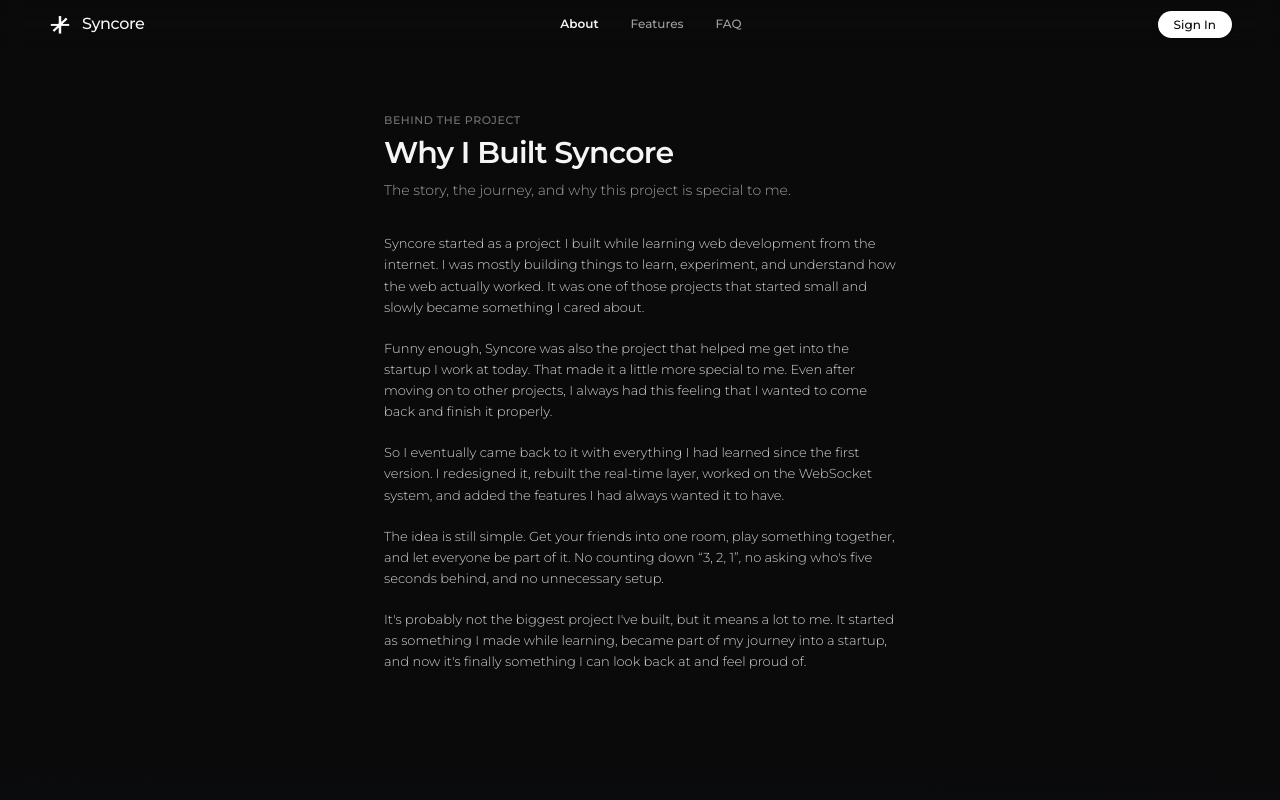
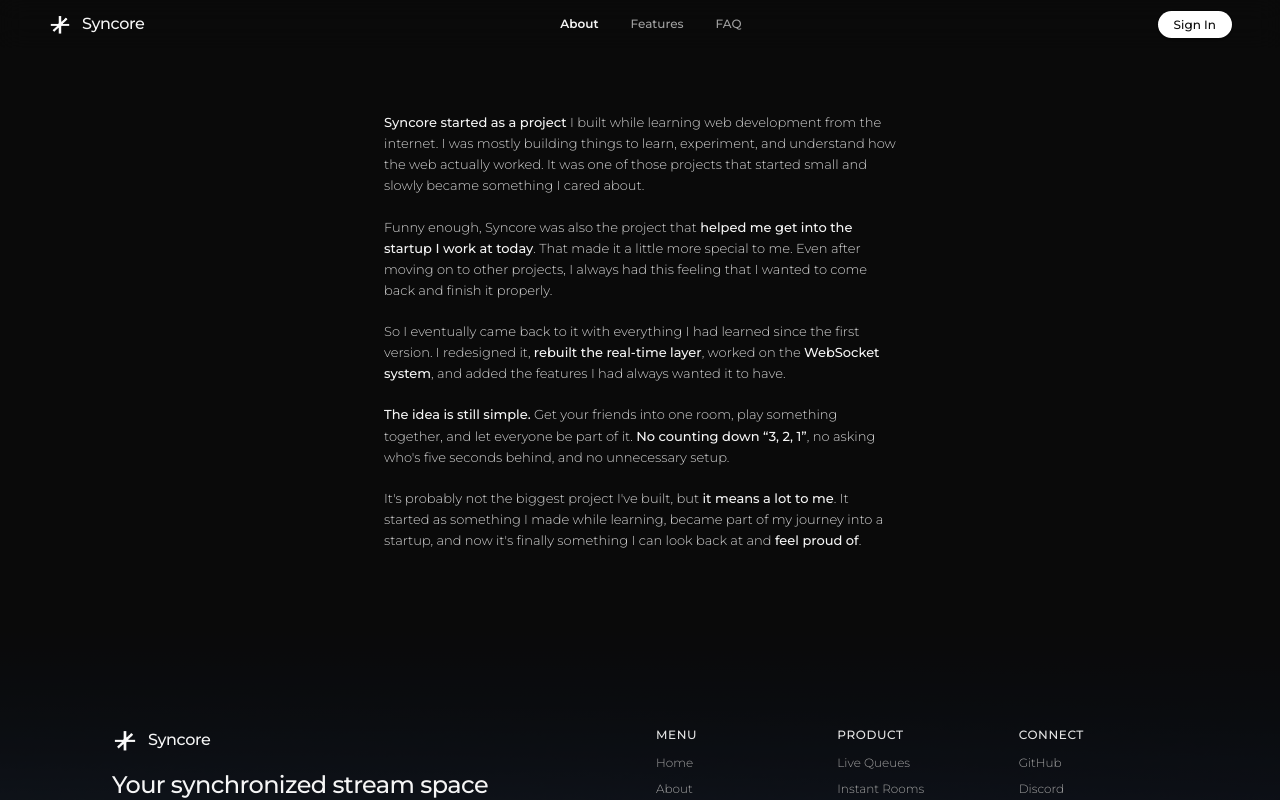
Before and after one commit to ayaanshilledar/syncore, a Next.js app: page /about in a window 1280 px wide. Shown: the top 800 px of the page. Built offline with nearby package versions, Linux system fonts and the light colour scheme; no server answers; a small style sheet from the web is missing.

Commit message:
Update About page content and typography highlights

```diff
--- a/app/about/page.tsx
+++ b/app/about/page.tsx
@@ -66,39 +66,26 @@ export default async function AboutPage() {
 
       {/* Main Content - Compact, Readable Editorial Typography */}
       <main className="flex-1 px-5 sm:px-8 py-12 sm:py-16 max-w-xl mx-auto w-full text-left">
-        {/* Header Intro */}
-        <div className="mb-8">
-          <span className="text-[11px] font-medium text-neutral-500 uppercase tracking-wider block mb-1.5">
-            Behind the project
-          </span>
-          <h1 className="text-2xl sm:text-3xl font-semibold tracking-tight text-neutral-100">
-            Why I Built Syncore
-          </h1>
-          <p className="text-xs sm:text-sm font-light text-neutral-400 mt-2 leading-relaxed">
-            The story, the journey, and why this project is special to me.
-          </p>
-        </div>
-
         {/* Paragraph Sections */}
         <article className="space-y-5 text-xs sm:text-[13px] font-light text-neutral-300 leading-relaxed">
           <p>
-            Syncore started as a project I built while learning web development from the internet. I was mostly building things to learn, experiment, and understand how the web actually worked. It was one of those projects that started small and slowly became something I cared about.
+            <strong className="font-medium text-neutral-100">Syncore started as a project</strong> I built while learning web development from the internet. I was mostly building things to learn, experiment, and understand how the web actually worked. It was one of those projects that started small and slowly became something I cared about.
           </p>
 
           <p>
-            Funny enough, Syncore was also the project that helped me get into the startup I work at today. That made it a little more special to me. Even after moving on to other projects, I always had this feeling that I wanted to come back and finish it properly.
+            Funny enough, Syncore was also the project that <strong className="font-medium text-neutral-100">helped me get into the startup I work at today</strong>. That made it a little more special to me. Even after moving on to other projects, I always had this feeling that I wanted to come back and finish it properly.
           </p>
 
           <p>
-            So I eventually came back to it with everything I had learned since the first version. I redesigned it, rebuilt the real-time layer, worked on the WebSocket system, and added the features I had always wanted it to have.
+            So I eventually came back to it with everything I had learned since the first version. I redesigned it, <strong className="font-medium text-neutral-100">rebuilt the real-time layer</strong>, worked on the <strong className="font-medium text-neutral-100">WebSocket system</strong>, and added the features I had always wanted it to have.
           </p>
 
           <p>
-            The idea is still simple. Get your friends into one room, play something together, and let everyone be part of it. No counting down &ldquo;3, 2, 1&rdquo;, no asking who&apos;s five seconds behind, and no unnecessary setup.
+            <strong className="font-medium text-neutral-100">The idea is still simple.</strong> Get your friends into one room, play something together, and let everyone be part of it. <strong className="font-medium text-neutral-100">No counting down &ldquo;3, 2, 1&rdquo;</strong>, no asking who&apos;s five seconds behind, and no unnecessary setup.
           </p>
 
           <p>
-            It&apos;s probably not the biggest project I&apos;ve built, but it means a lot to me. It started as something I made while learning, became part of my journey into a startup, and now it&apos;s finally something I can look back at and feel proud of.
+            It&apos;s probably not the biggest project I&apos;ve built, but <strong className="font-medium text-neutral-100">it means a lot to me</strong>. It started as something I made while learning, became part of my journey into a startup, and now it&apos;s finally something I can look back at and <strong className="font-medium text-neutral-100">feel proud of</strong>.
           </p>
         </article>
       </main>
```
